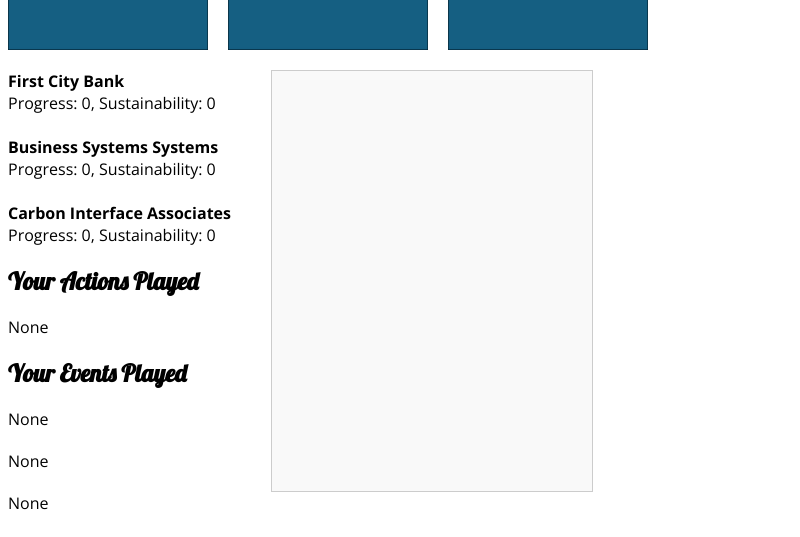
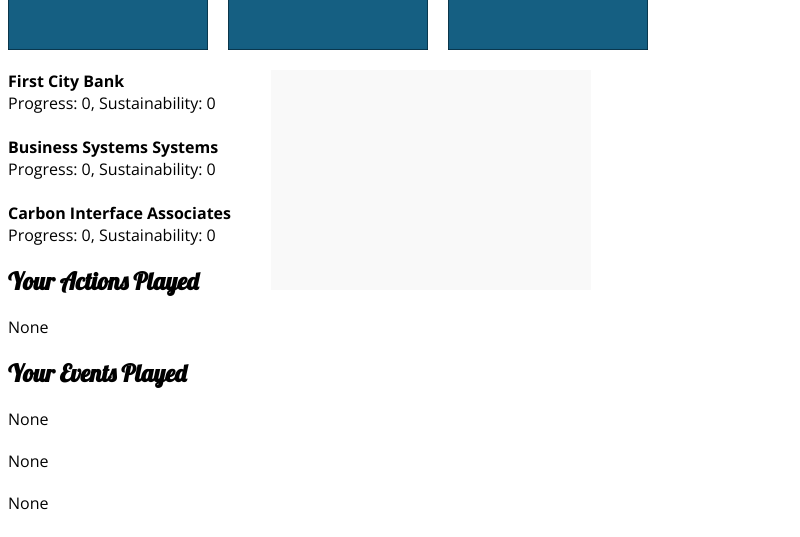
Before and after one commit to franciscrot/Digital-Sustainability-Game, a plain HTML site: page index.html in a window 1280 px wide. Shown: the part 286-823 px from the top of the page, without its empty margins (0-800 px from the left). Drawn offline with nearby package versions, Linux system fonts and the light colour scheme.

Commit message:
Update index.html

```diff
--- a/index.html
+++ b/index.html
@@ -110,7 +110,7 @@ h1, h2, h3 {
   </div>
 
   <div id="rightLog">
-    <div id="aiLog" style="border:1px solid #ccc; padding:10px; width:300px; height:400px; overflow-y:auto; background-color: #f9f9f9;"></div>
+    <div id="aiLog" style="border:0px solid #ccc; padding:10px; width:300px; height:200px; overflow-y:auto; background-color: #f9f9f9;"></div>
   </div>
 
 </div>
```
